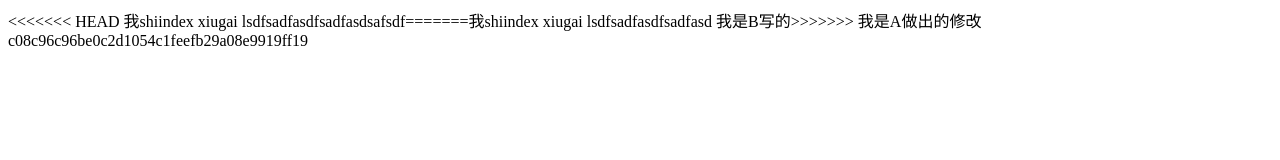
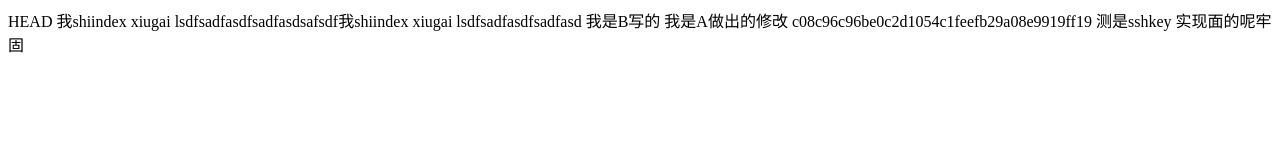
Before and after one commit to lysnext/git-groupdemo, a plain HTML site: page index.html in a window 1280 px wide. Drawn offline with Linux system fonts and the light colour scheme.

Commit message:
测试ssh

```diff
--- a/index.html
+++ b/index.html
@@ -9,9 +9,12 @@
 </head>
 
 <body>
-   <<<<<<< HEAD 我shiindex xiugai lsdfsadfasdfsadfasdsafsdf=======我shiindex xiugai lsdfsadfasdfsadfasd 我是B写的>>>>>>>
-      我是A做出的修改
-      c08c96c96be0c2d1054c1feefb29a08e9919ff19
+   HEAD 我shiindex xiugai lsdfsadfasdfsadfasdsafsdf我shiindex xiugai lsdfsadfasdfsadfasd 我是B写的
+   我是A做出的修改
+   c08c96c96be0c2d1054c1feefb29a08e9919ff19
+
+
+   测是sshkey 实现面的呢牢固
 </body>
 
 </html>
```
